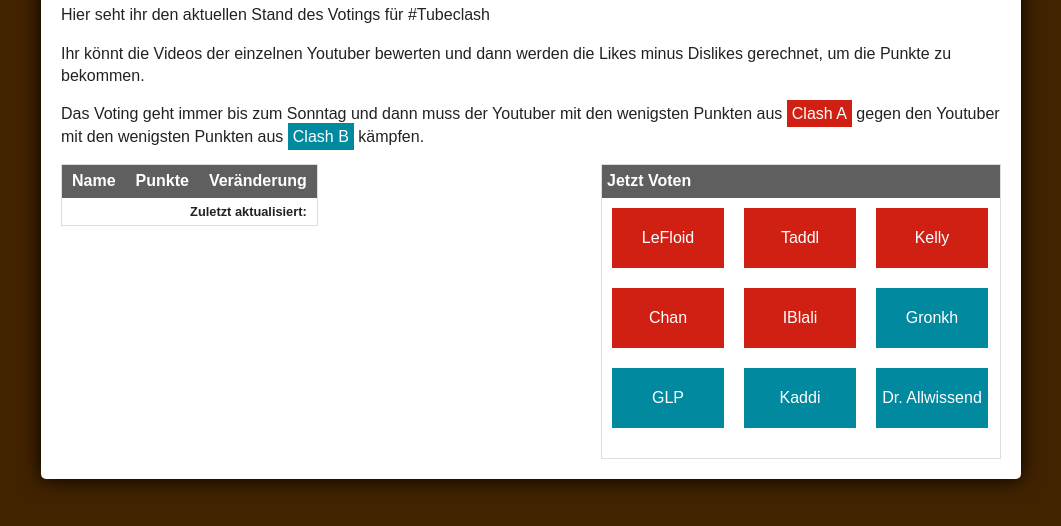
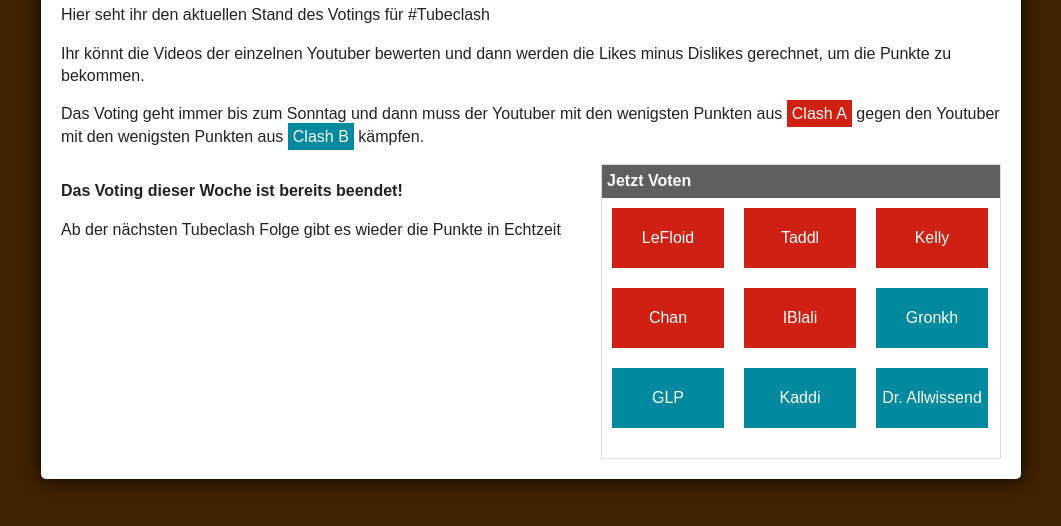
Before and after one commit to bahuma/tubeclash, a plain HTML site: page index.html in a window 1280 px wide. Shown: the part 102-628 px from the top of the page, without its empty margins (109-1170 px from the left). Drawn offline with nearby package versions, Linux system fonts and the light colour scheme; no server answers.

Commit message:
Switch to offline until next weekend

```diff
--- a/index.html
+++ b/index.html
@@ -33,7 +33,7 @@
 
 	        <div class="clearfix">
 	        <section id="main">
-		        <table id="resultlist">
+		        <!-- <table id="resultlist">
 			        <thead>
 			        	<tr><th>Name</th><th>Punkte</th><th>Veränderung</th></tr>
 			        </thead>
@@ -43,7 +43,9 @@
 			        <tbody>
 
 			        </tbody>
-		        </table>
+		        </table> -->
+                <p><strong>Das Voting dieser Woche ist bereits beendet!</strong></p>
+                <p>Ab der nächsten Tubeclash Folge gibt es wieder die Punkte in Echtzeit</p>
 		    </section>
 	        <aside id="sidebar">
 	        	<section class="box" id="votenowbox">
```
